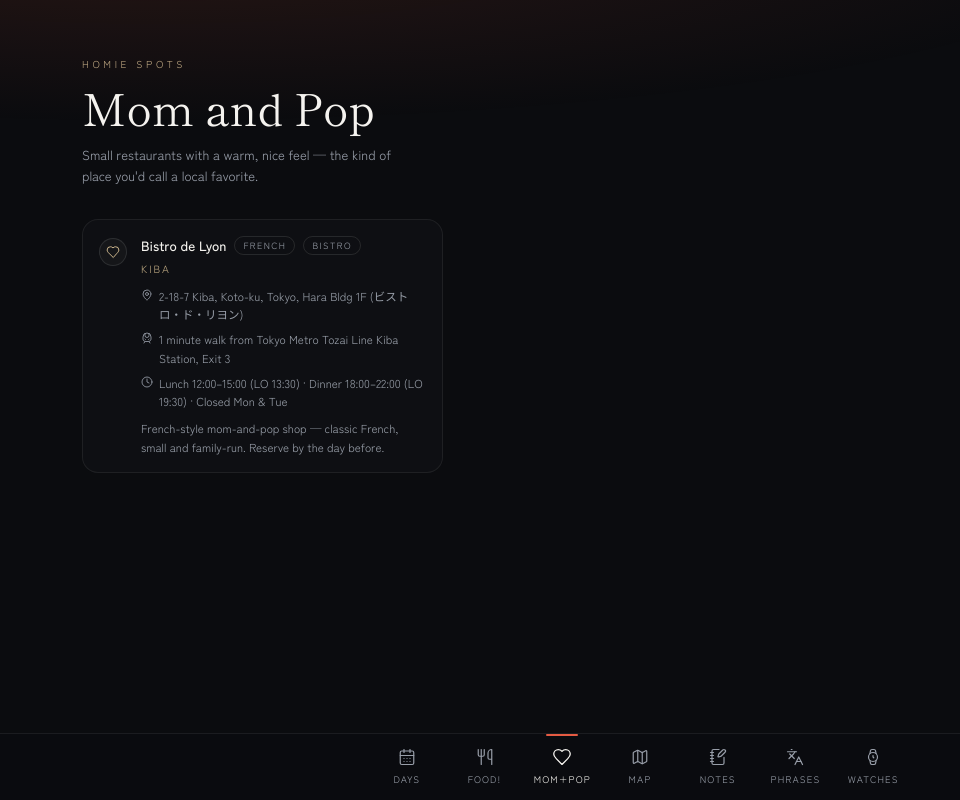
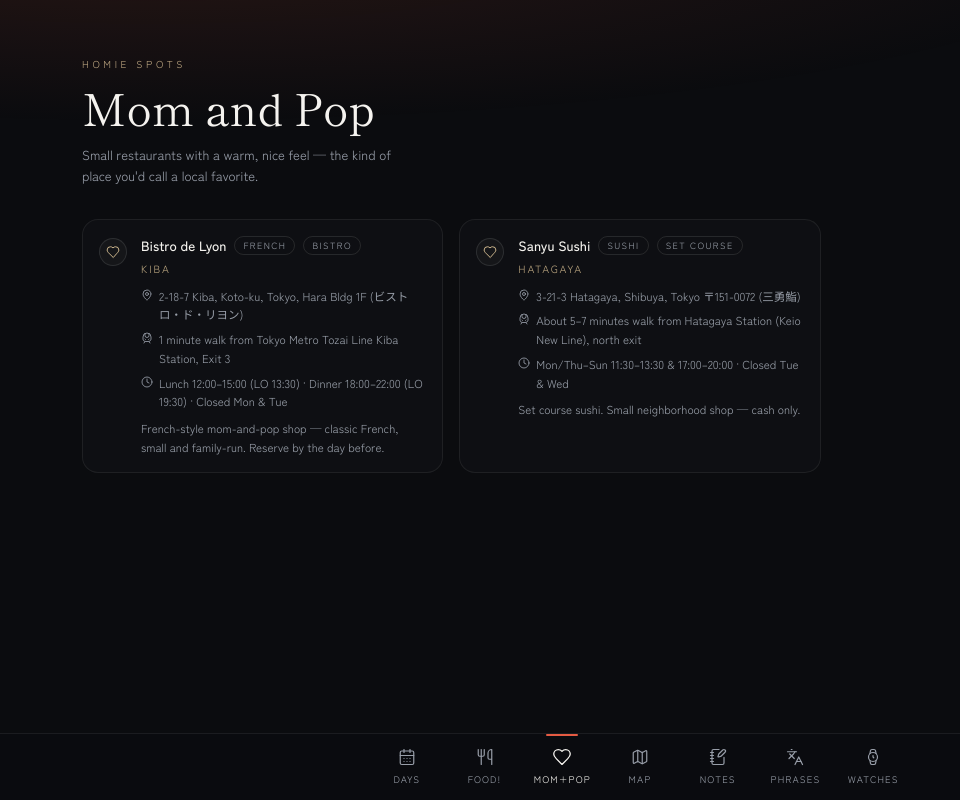
Before and after one commit to Cacody25/japan-trip, a React (Vite) app: page /mom-and-pop in a window 1280 px wide. Shown: the whole page, without its empty margins (0-960 px from the left). Built offline with nearby package versions, Linux system fonts and the light colour scheme.

Commit message:
Add Sanyu Sushi to Mom and Pop with set course note.

```diff
--- a/src/data/momAndPop.js
+++ b/src/data/momAndPop.js
@@ -12,6 +12,18 @@ export const momAndPopSpots = [
     lat: 35.67,
     lng: 139.8057,
   },
+  {
+    id: "sanyu-sushi",
+    name: "Sanyu Sushi",
+    area: "Hatagaya",
+    address: "3-21-3 Hatagaya, Shibuya, Tokyo 〒151-0072 (三勇鮨)",
+    access: "About 5–7 minutes walk from Hatagaya Station (Keio New Line), north exit",
+    hours: "Mon/Thu–Sun 11:30–13:30 & 17:00–20:00 · Closed Tue & Wed",
+    note: "Set course sushi. Small neighborhood shop — cash only.",
+    tags: ["sushi", "set course"],
+    lat: 35.6792,
+    lng: 139.6741,
+  },
 ];
 
 export const momAndPopMapPlaces = momAndPopSpots.map((spot) => ({
```
